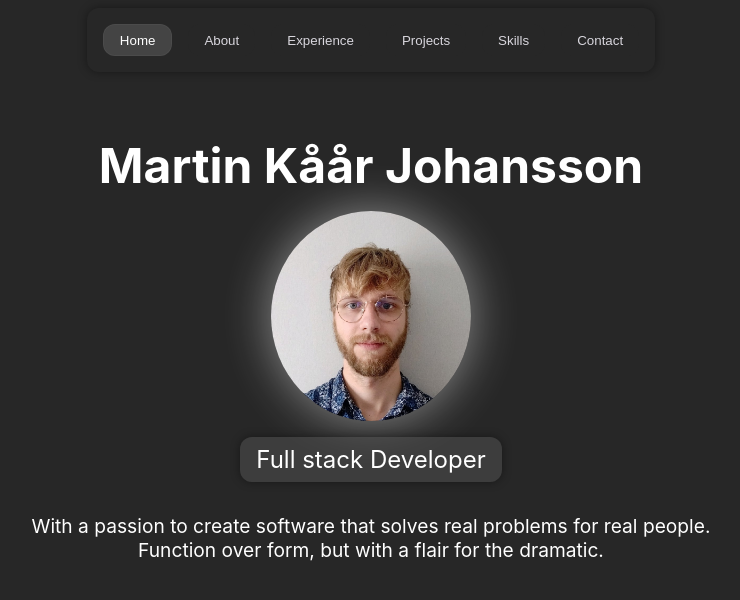
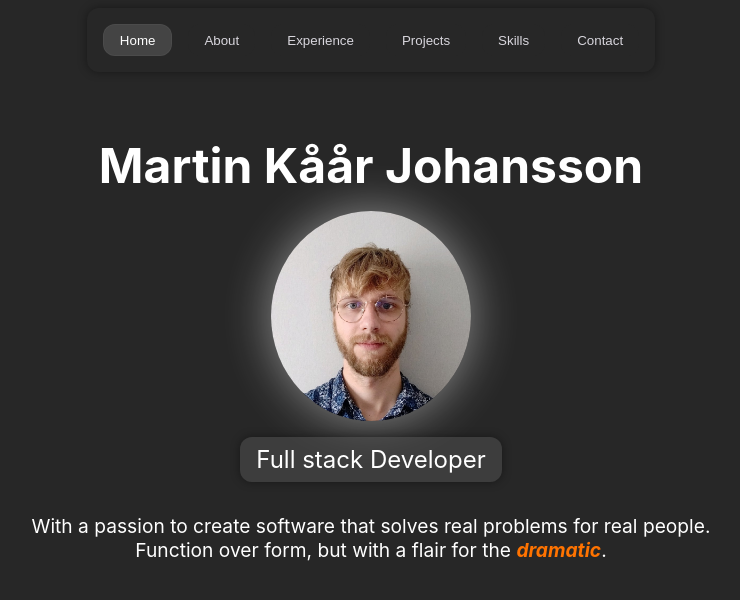
Before and after one commit to DefinitelyUnlikely/definitelyunlikely.github.io, a SvelteKit app in the folder portfolio/: page / in a window 1280 px wide. Shown: the top 600 px of the page, without its empty margins (277-1017 px from the left). Built offline with nearby package versions, Linux system fonts and the light colour scheme.

Commit message:
add some flair

```diff
--- a/portfolio/src/components/sections/hero/hero.svelte
+++ b/portfolio/src/components/sections/hero/hero.svelte
@@ -9,7 +9,8 @@
         <p class="title">Full stack Developer</p>
         <p class="subtitle">
             With a passion to create software that solves real problems for real
-            people. <br /> Function over form, but with a flair for the dramatic.
+            people. <br /> Function over form, but with a flair for the
+            <span class="dramatic">dramatic</span>.
         </p>
     </div>
 </div>
@@ -52,4 +53,10 @@
         text-align: center;
         line-height: 1.25;
     }
+
+    .dramatic {
+        color: rgb(255, 115, 0);
+        font-weight: bold;
+        font-style: italic;
+    }
 </style>
```
